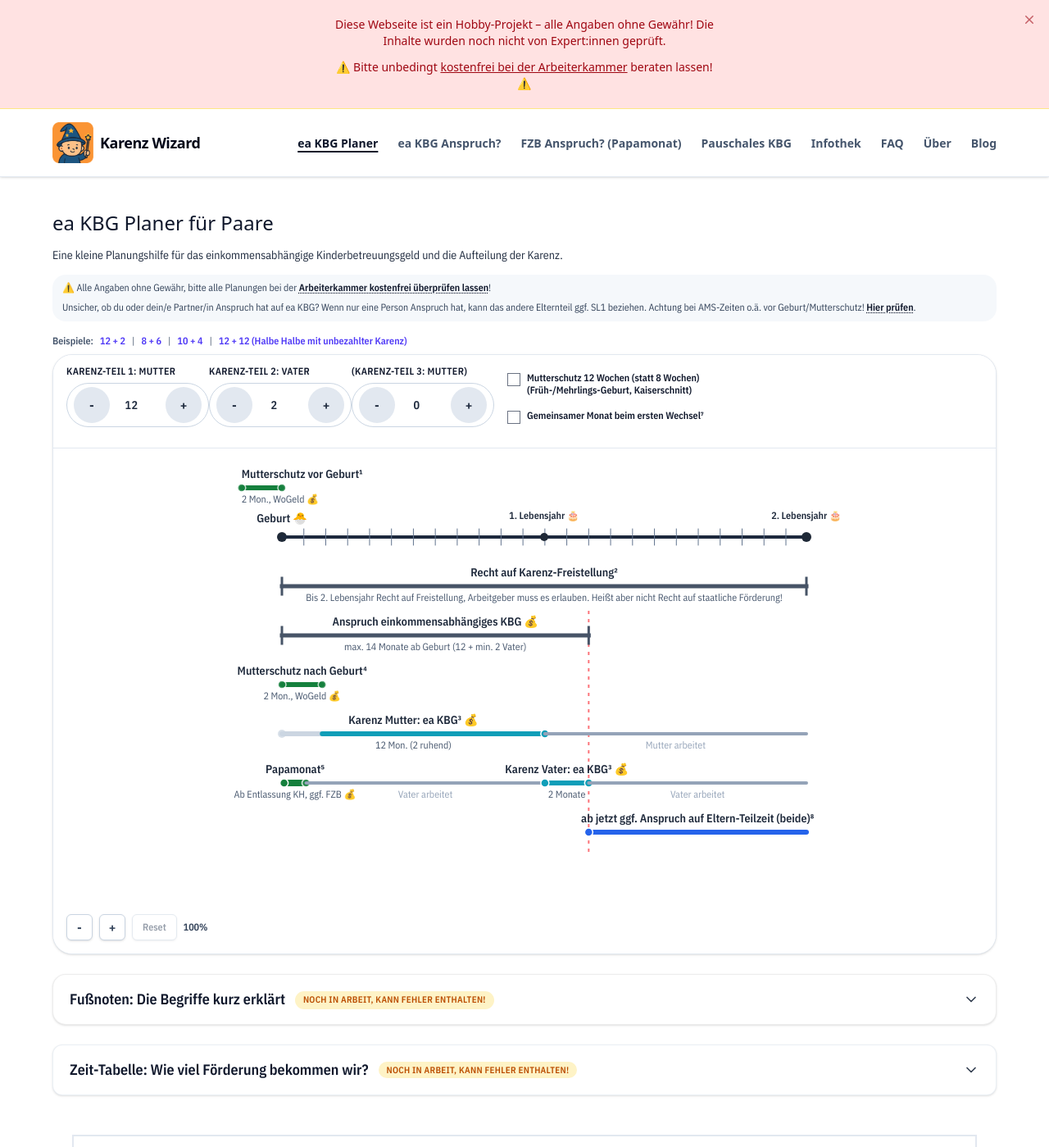
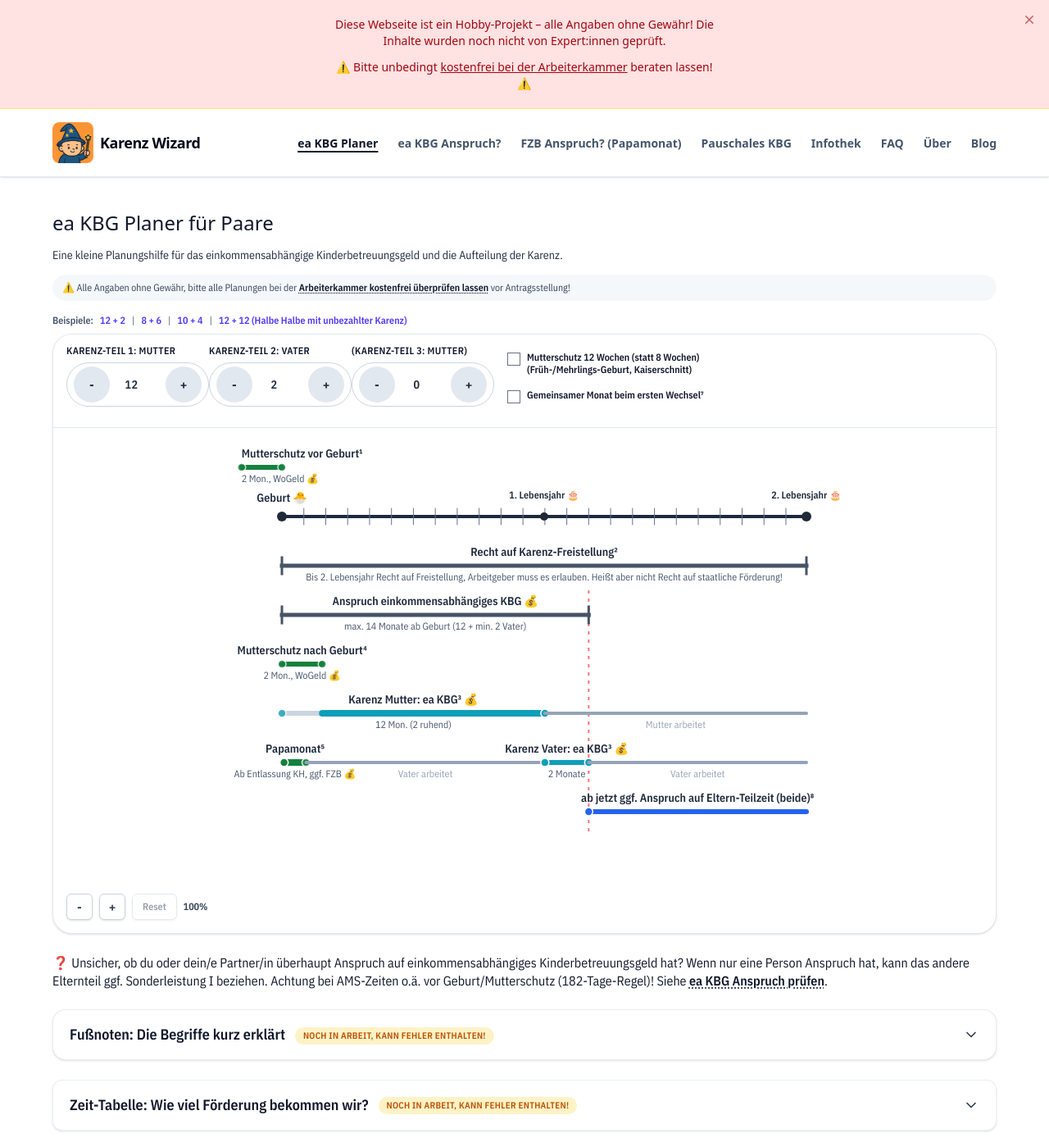
Before and after one commit to mandrasch/karenz-wizard, a SvelteKit app: page /eakbg-planer in a window 1280 px wide. Shown: the top 1399 px of the page at 82% size. Built offline with nearby package versions, Linux system fonts and the light colour scheme.

Commit message:
fix: display bug mother unpaid months

```diff
--- a/src/routes/eakbg-planer/+page.svelte
+++ b/src/routes/eakbg-planer/+page.svelte
@@ -276,7 +276,7 @@
 
 	const motherPaidWeeks = $derived(monthsToWeeks(motherPaidMonths));
 	const motherUnpaidWeeks = $derived(monthsToWeeks(motherUnpaidMonths));
-	const motherUnpaidStart = $derived(mutterschutzWeeks + motherPaidWeeks);
+	const motherUnpaidStart = $derived(motherPaidWeeks);
 
 	const paidFatherWeeks = $derived(monthsToWeeks(fatherPaidMonths));
 	const fatherUnpaidWeeks = $derived(monthsToWeeks(fatherUnpaidMonths));
@@ -395,6 +395,7 @@
 					hideEndMarker: true,
 					color: 'inactive',
 					isInactive: true,
+					startMarkerColor: 'ea',
 					rowGroup: 'mother',
 					summaryKey: 'mother-karenz-ruhend'
 				},
@@ -405,14 +406,18 @@
 					hideStartMarker: true,
 					displayDuration: '',
 					hideDurationLabel: true,
-					overlayVariant: 'unpaid',
-					overlayStart: motherUnpaidMonths > 0.01 ? motherUnpaidStart : undefined,
-					overlayEnd: motherUnpaidMonths > 0.01 ? motherWeeks : undefined,
-					overlayColor: motherPaidMonths > 0.01 && motherUnpaidMonths <= 0.01 ? 'ea' : undefined,
+					isUnpaid: motherUnpaidMonths > 0.01,
+					overlayVariant: 'paid',
+					overlayStart: motherPaidWeeks > mutterschutzWeeks ? mutterschutzWeeks : undefined,
+					overlayEnd:
+						motherPaidWeeks > mutterschutzWeeks
+							? Math.min(motherPaidWeeks, motherWeeks)
+							: undefined,
+					overlayColor: 'ea',
 					forcePaidStartMarker: true,
-					isEaBase: true,
+					isEaBase: motherUnpaidMonths <= 0.01,
 					rowGroup: 'mother',
-					color: motherUnpaidMonths > 0.01 ? undefined : 'ea',
+					color: motherPaidMonths > 0.01 && motherUnpaidMonths <= 0.01 ? 'ea' : undefined,
 					startMarkerColor:
 						motherPaidMonths > 0.01 ? 'ea' : motherUnpaidMonths > 0.01 ? 'unpaid' : undefined,
 					endMarkerColor:
@@ -920,13 +925,8 @@
 		<div class="planner-quick-info" role="note">
 			<p class="planner-note">
 				⚠️ Alle Angaben ohne Gewähr, bitte alle Planungen bei der
-				<a href="/ak-beratung" class="planner-link">Arbeiterkammer kostenfrei überprüfen lassen</a>!
-			</p>
-			<p class="planner-note">
-				Unsicher, ob du oder dein/e Partner/in Anspruch hat auf ea KBG? Wenn nur eine Person
-				Anspruch hat, kann das andere Elternteil ggf. <a href="/faq#sonderleistung-1">SL1</a>
-				beziehen. Achtung bei AMS-Zeiten o.ä. vor Geburt/Mutterschutz!
-				<a href="/eakbg-anspruch" class="planner-link">Hier prüfen</a>.
+				<a href="/ak-beratung" class="planner-link">Arbeiterkammer kostenfrei überprüfen lassen</a> vor
+				Antragsstellung!
 			</p>
 		</div>
 	</div>
@@ -1386,6 +1386,14 @@
 			</div>
 		</div>
 
+		<p class="planner-note">
+			❓ Unsicher, ob du oder dein/e Partner/in überhaupt Anspruch auf einkommensabhängiges
+			Kinderbetreuungsgeld hat? Wenn nur eine Person Anspruch hat, kann das andere Elternteil ggf. <a
+				href="/faq#sonderleistung-1">Sonderleistung I</a
+			>
+			beziehen. Achtung bei AMS-Zeiten o.ä. vor Geburt/Mutterschutz (182-Tage-Regel)! Siehe
+			<a href="/eakbg-anspruch" class="planner-link">ea KBG Anspruch prüfen</a>.
+		</p>
 		<NoteGrid />
 		<TimelineSummary {segmentSummaries} bind:birthDateInput {formatSegmentRange} open={false} />
 	</section>
```
